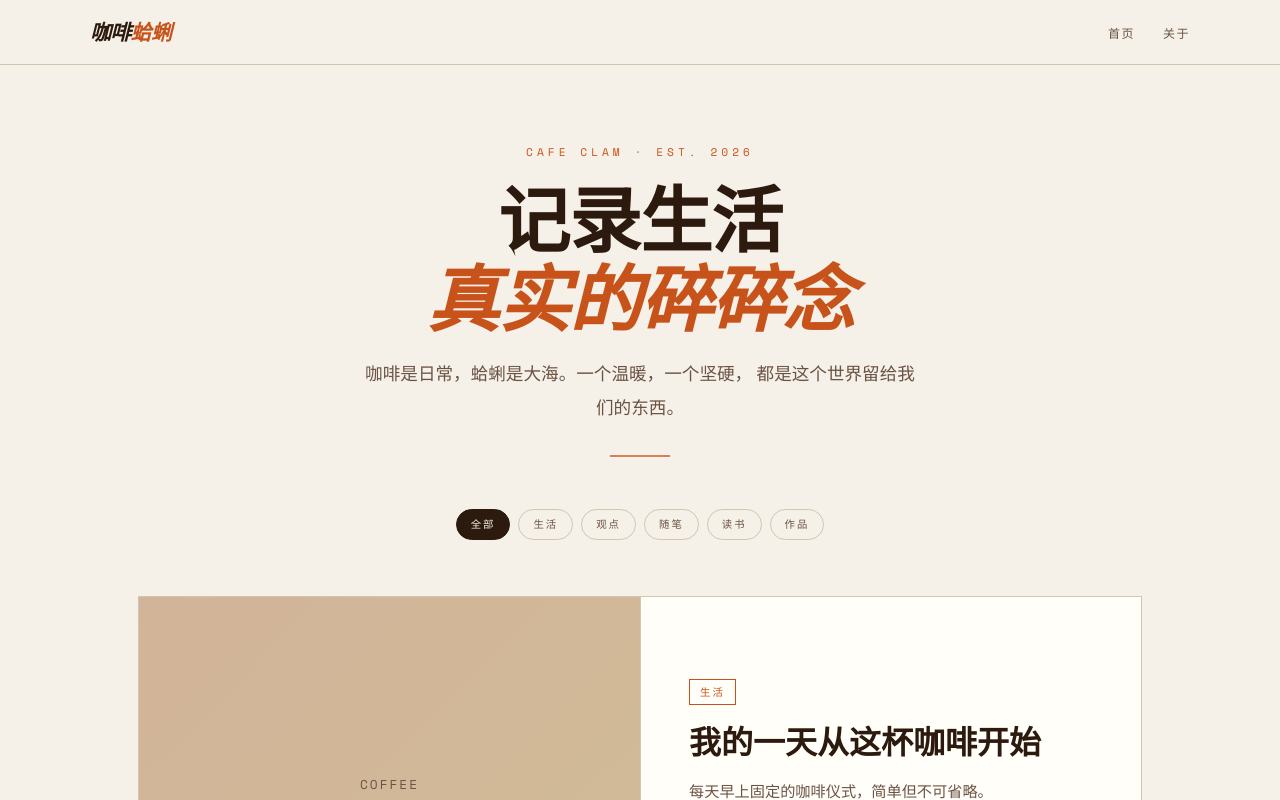
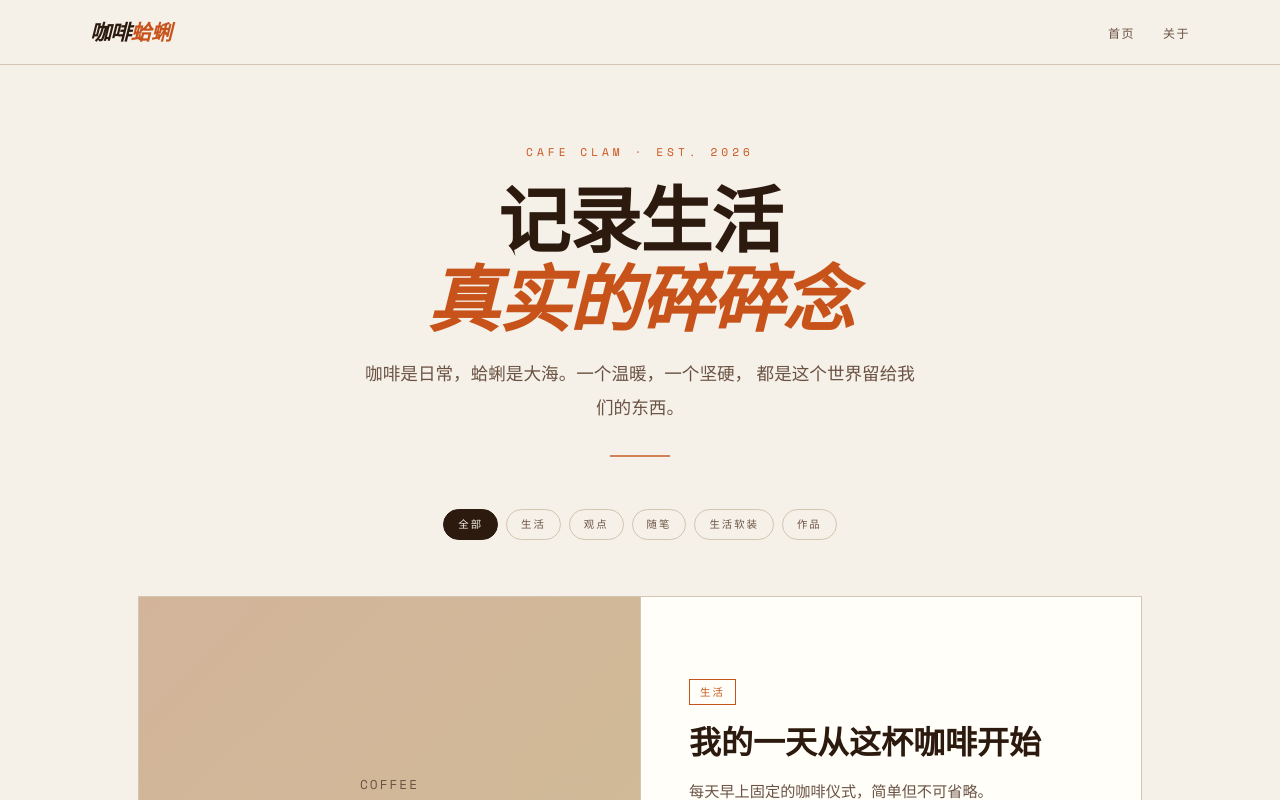
Before and after one commit to huangyiabc120/cafeclam-blog, a Next.js app: page / in a window 1280 px wide. Shown: the top 800 px of the page. Built offline with nearby package versions, Linux system fonts and the light colour scheme; a web font is replaced by a local one.

Commit message:
fix: change 读书 to 生活软装

```diff
--- a/app/page.js
+++ b/app/page.js
@@ -29,7 +29,7 @@
           <a href="/" className="category-pill">生活</a>
           <a href="/" className="category-pill">观点</a>
           <a href="/" className="category-pill">随笔</a>
-          <a href="/" className="category-pill">读书</a>
+          <a href="/" className="category-pill">生活软装</a>
           <a href="/" className="category-pill">作品</a>
         </div>
 
```
